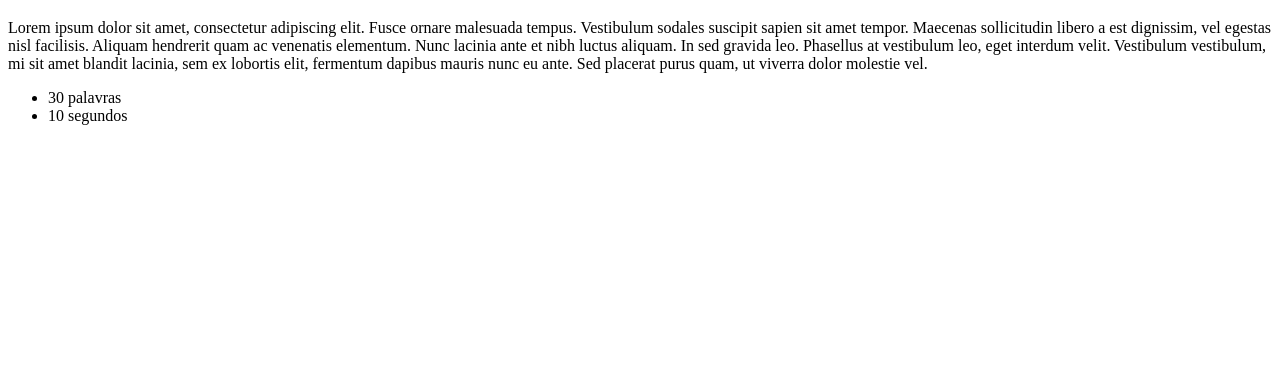
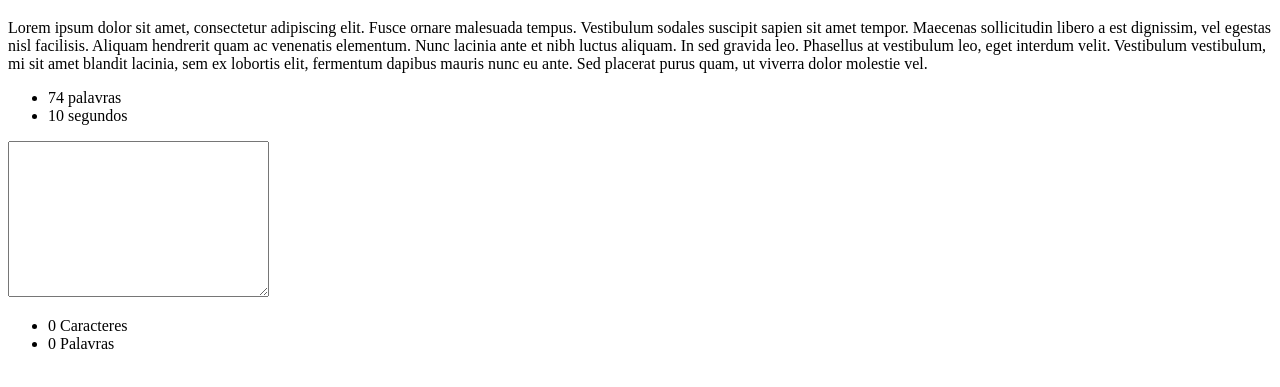
Before and after one commit to vlabson/proj_jquery, a plain HTML site: page public/principal.html in a window 1280 px wide. Shown: the part 61-448 px from the top of the page. Drawn offline with Linux system fonts and the light colour scheme.

Commit message:
Update principal.html

```diff
--- a/public/principal.html
+++ b/public/principal.html
@@ -16,8 +16,15 @@
 molestie vel.</p>
 
     <ul class="informacoes">
-        <li>30 palavras</li>
+        <li><span id="tamanho-frase">30</span> palavras</li>
         <li>10 segundos</li>
+    </ul>
+
+    <textarea name="" class="campo-digitacao" cols="30" rows="10"></textarea>
+
+    <ul>
+        <li><span id="contador-caracteres">0</span> Caracteres</li>
+        <li><span id="contador-palavras">0</span> Palavras</li>
     </ul>
 
     <script src="./js/jquery.js"></script>
```
Lines whose indentation alone changed are shown as unchanged.
